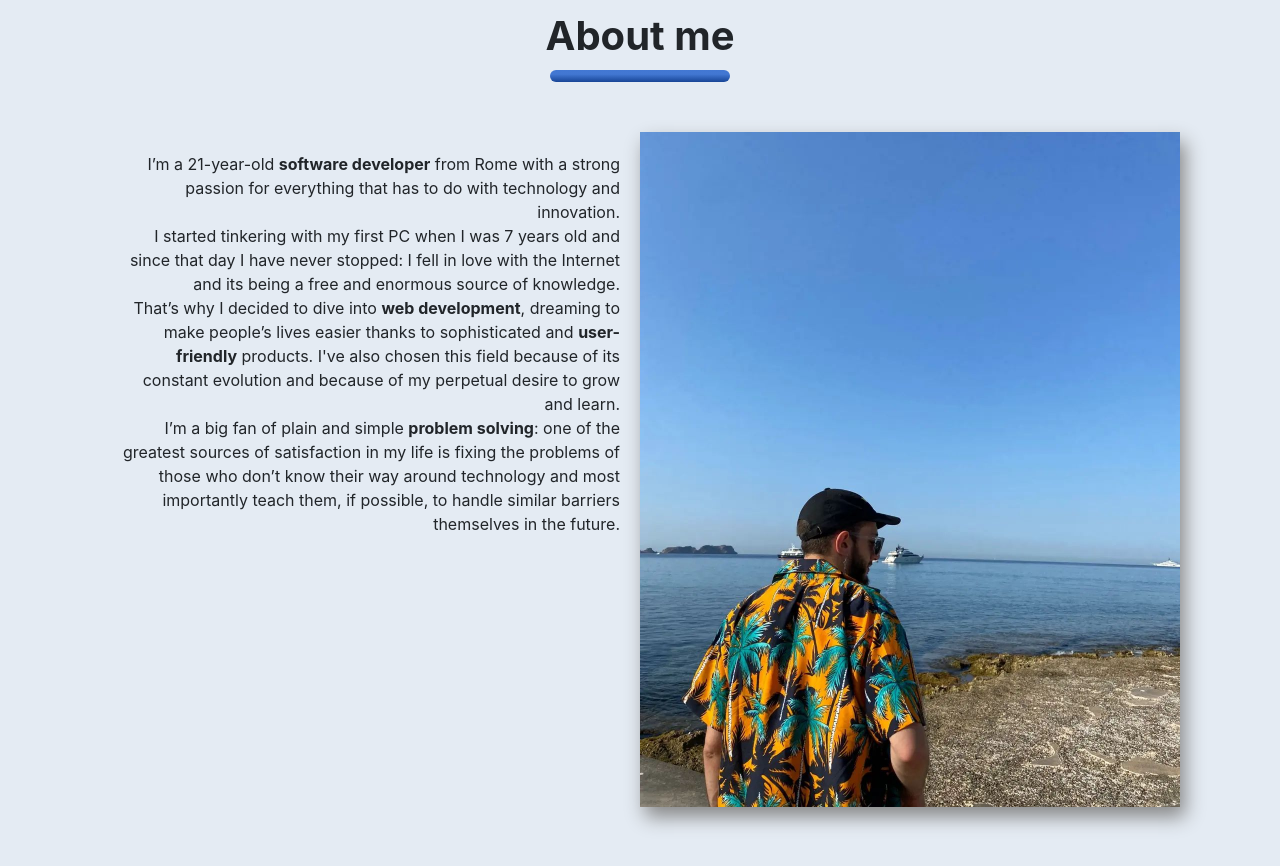
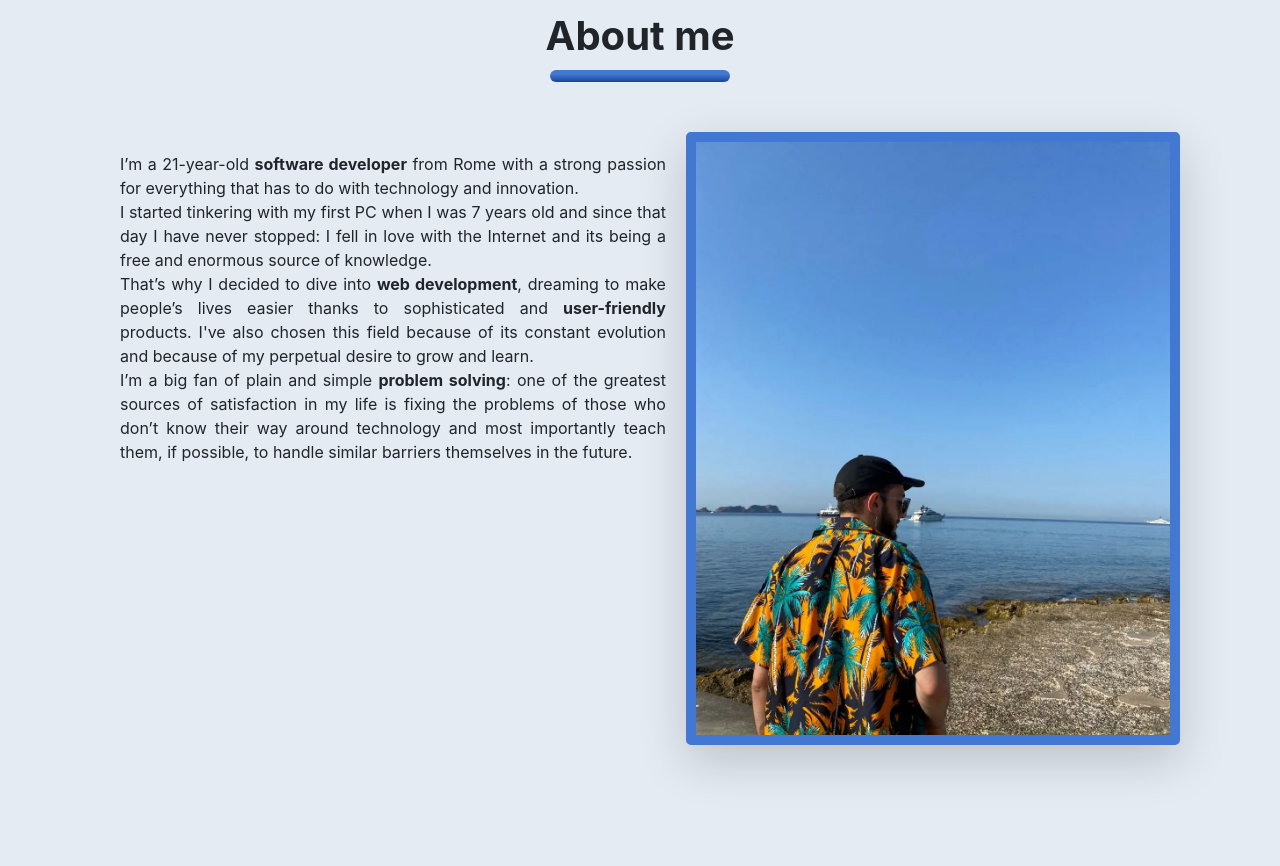
Before and after one commit to eduardomecchia/nuxt-portfolio, a Nuxt app: page / in a window 1280 px wide. Shown: the part 840-1706 px from the top of the page. Built offline with nearby package versions, Linux system fonts and the light colour scheme.

Commit message:
fix: remove scale-on-hover from image

```diff
--- a/components/about.vue
+++ b/components/about.vue
@@ -29,6 +29,7 @@
             <figure>
                 <b-img
                     src="~/assets/images/playa-tora-paguera.png"
+                    class="shadow-lg rounded-lg"
                     fluid
                     alt="Photo of Eduardo Mecchia looking at the ocean in Playa Tora, Paguera, Mallorca."
                 ></b-img>
@@ -54,16 +55,15 @@
             }
 
             p {
-                width: 50%;
+                width: 70%;
                 padding: 20px;
-                text-align: right;
+                text-align: justify;
 
                 @media screen and (max-width: 768px) {
                     & {
                         margin-top: 50px;
                         width: 100%;
                         order: 2;
-                        text-align: center;
                     }
                 }
             }
@@ -76,20 +76,13 @@
                     }
                 }
 
-                width: 50%;
+                width: 60%;
                 display: flex;
                 justify-content: center;
                 align-items: center;
 
                 img {
-                    box-shadow: 5px 10px 18px #888;
-                    transition: all .2s ease-in-out;
-                    cursor: pointer;
-
-                    &:hover {
-                        transform: scale(1.05);
-                        box-shadow: 5px 10px 18px #3b5998;
-                    }
+                    border: 10px solid #0048c5b5;
                 }
             }
         }
```
